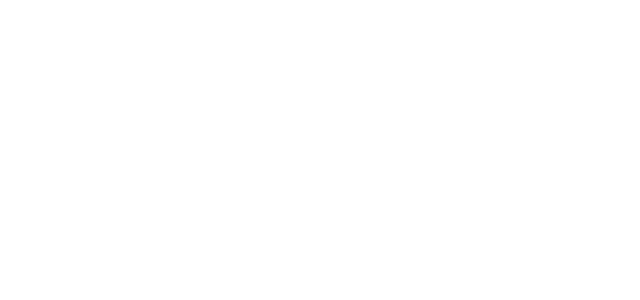
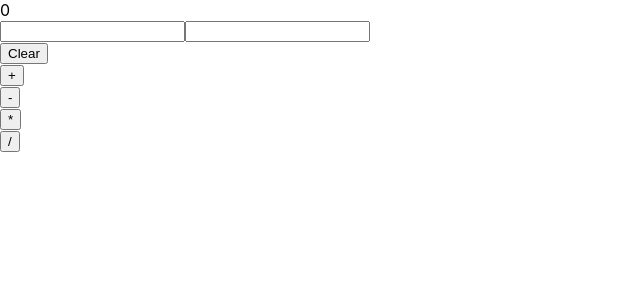
Before and after one commit to siberii/react-calculator, a React (Create React App) app: page / in a window 1280 px wide. Shown: the top 300 px of the page, without its empty margins (0-640 px from the left). Built offline with nearby package versions, Linux system fonts and the light colour scheme.

Commit message:
Add calculator component to app component and add config

```diff
--- a/src/App.tsx
+++ b/src/App.tsx
@@ -1,11 +1,9 @@
 import React from 'react';
 import './App.css';
+import Calculator from './Components/Calculator/Calculator';
 
 function App() {
-  return (
-    <div className="App">
-    </div>
-  );
+    return <Calculator />;
 }
 
 export default App;
```
Also changed, not shown: src/.eslintrc.json (added), 2 other files (tests, documents, lock files or other folders).
